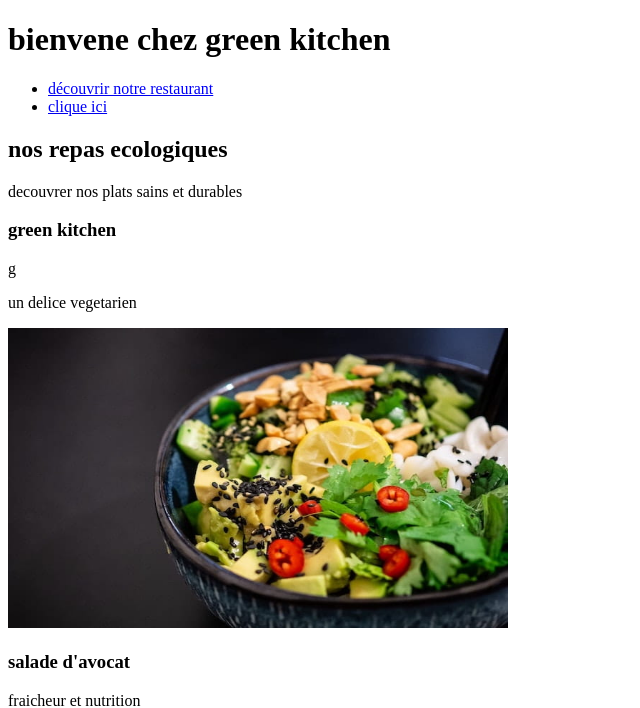
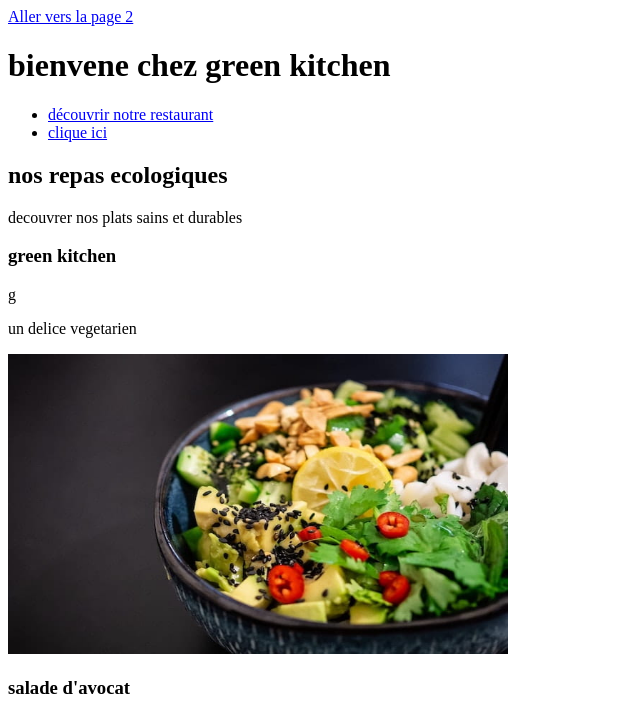
Before and after one commit to sousou0666/devoir2, a plain HTML site: page index2.html in a window 1280 px wide. Shown: the top 708 px of the page, without its empty margins (0-640 px from the left). Drawn offline with Linux system fonts and the light colour scheme.

Commit message:
Add link to navigate to page 2

```diff
--- a/index2.html
+++ b/index2.html
@@ -5,6 +5,7 @@
     <meta name="viewport" content="width=device-width, initial-scale=1.0">
 </head>
 <body>
+     <a href="index2.html">Aller vers la page 2</a>
     <h1> bienvene chez green kitchen</h1>
 
     <ul>
```
